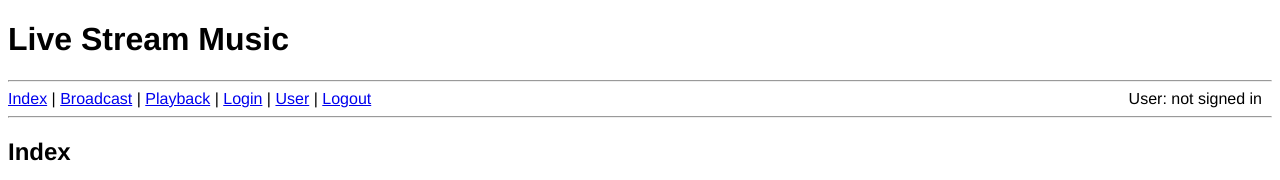
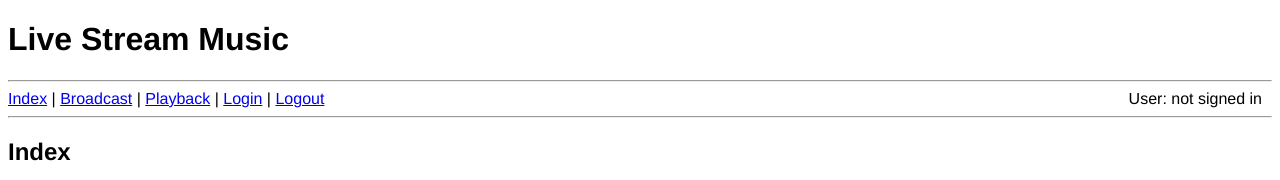
Before and after one commit to hughCulling/lsm-15-07-2024, a Next.js app: page / in a window 1280 px wide. Shown: the top 180 px of the page. Built offline with nearby package versions, Linux system fonts and the light colour scheme; no server answers.

Commit message:
Got rid of 'User' link.

```diff
--- a/src/app/components/Navbar.tsx
+++ b/src/app/components/Navbar.tsx
@@ -17,8 +17,6 @@ export default function Navbar() {
        are meant to perfrom client-side transitions between pages. */}
       <a href="/api/auth/login">Login</a>
       <span> | </span>
-      <Link href="/sign-in">User</Link>
-      <span> | </span>
       <a href="/api/auth/logout">Logout</a>
       <Status />
     </>
```
